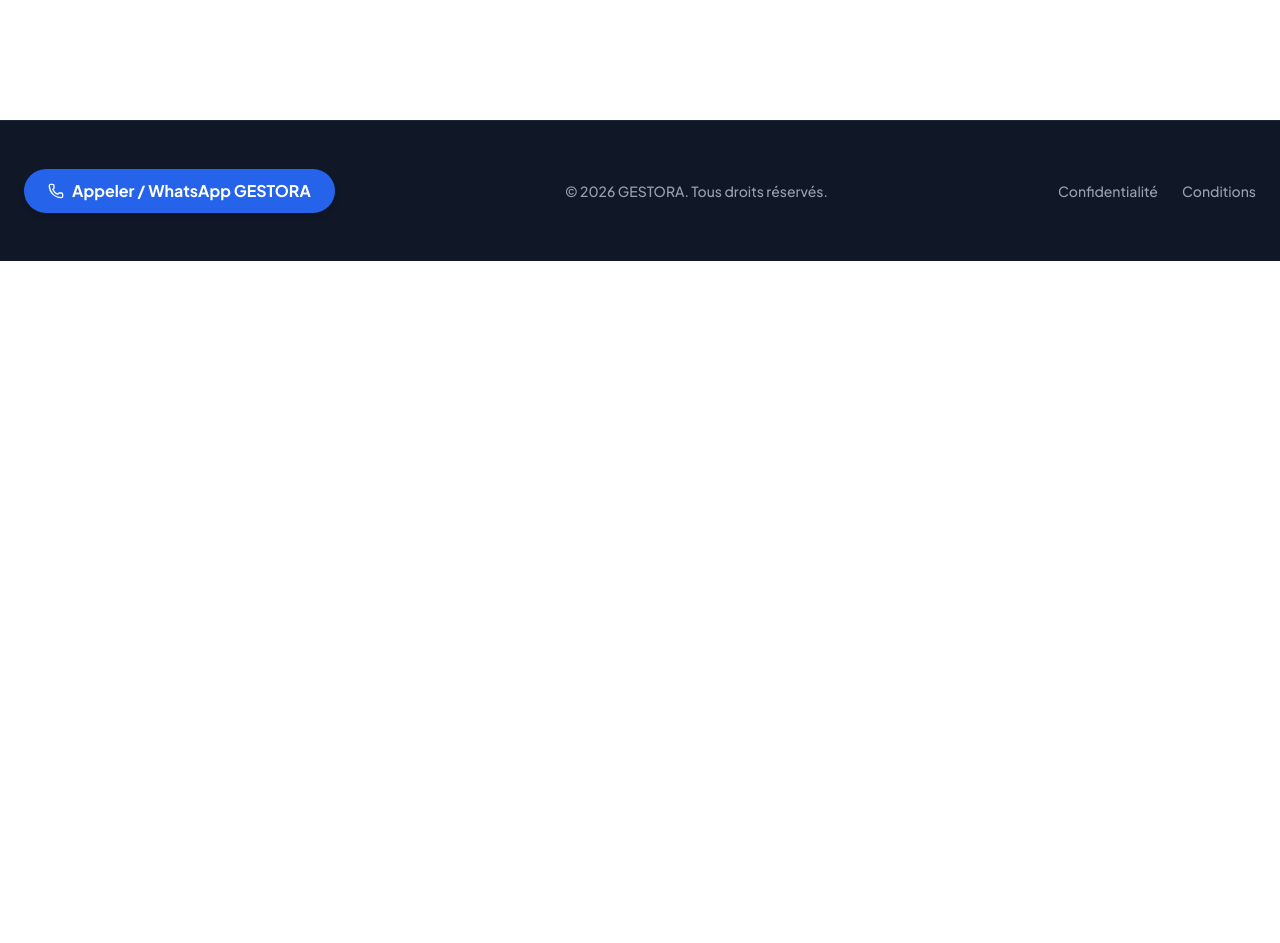
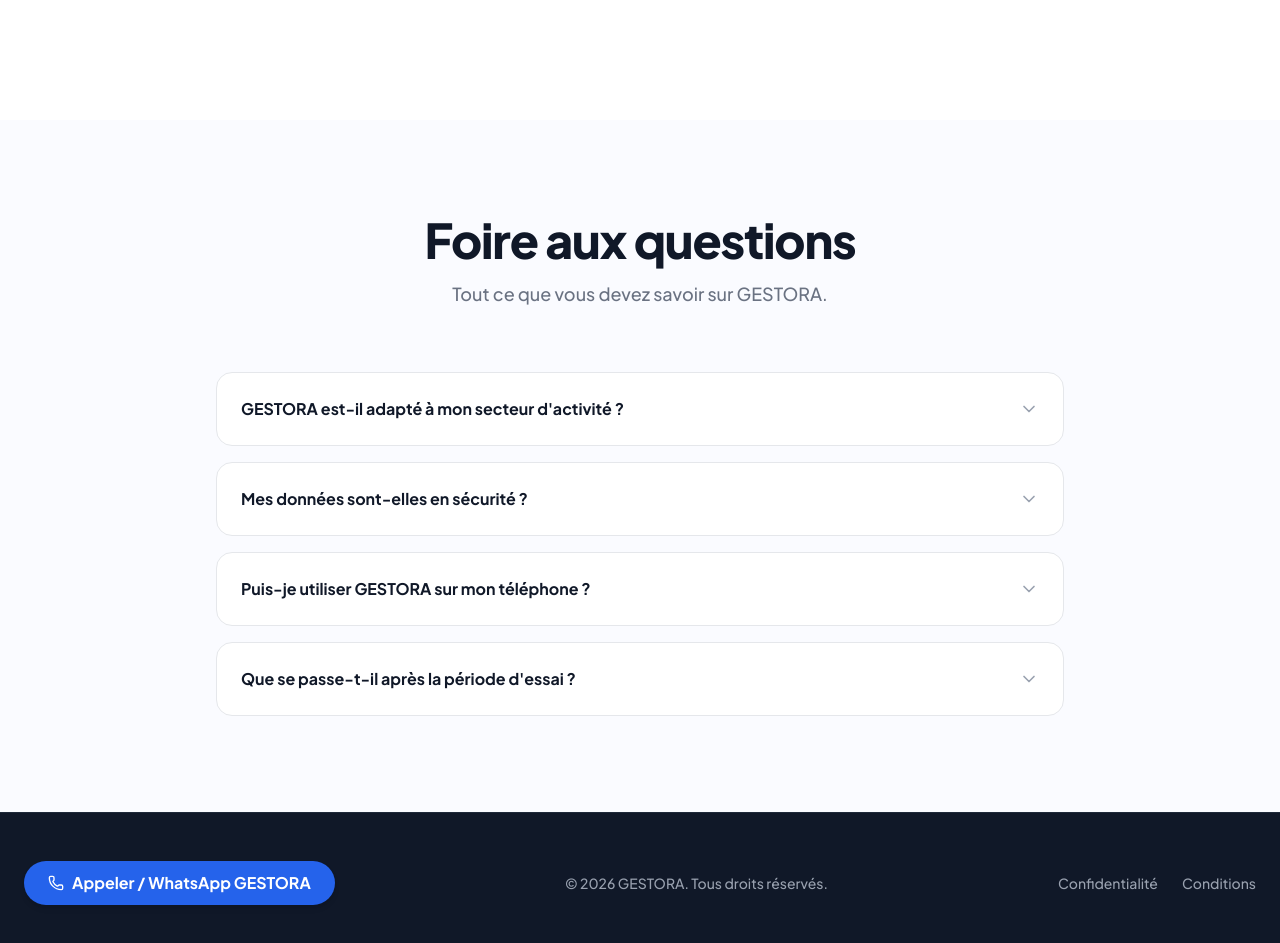
Before and after one commit to senethialy6840-beep/GESTORA, a Next.js app: page / in a window 1280 px wide. Shown: the part 7180-8123 px from the top of the page. Before the commit the page ends 7441 px from the top, so only its background shows below. Built offline with nearby package versions, Linux system fonts and the light colour scheme.

Commit message:
fix: restore FAQ section on landing page

```diff
--- a/app/page.tsx
+++ b/app/page.tsx
@@ -638,6 +638,39 @@ export default function LandingPage() {
       {/* -------------------- PRICING SECTION -------------------- */}
       <PricingSection />
 
+      {/* -------------------- FAQ SECTION -------------------- */}
+      <section id="faq" className="py-24 bg-[#FAFBFF] dark:bg-[#050B14] transition-colors duration-300">
+        <div className="max-w-4xl mx-auto px-6">
+          <div className="text-center mb-16">
+            <h2 className="text-3xl md:text-5xl font-extrabold text-gray-900 dark:text-white tracking-tight mb-4">
+              Foire aux questions
+            </h2>
+            <p className="text-lg text-gray-500 dark:text-gray-400 font-medium">
+              Tout ce que vous devez savoir sur GESTORA.
+            </p>
+          </div>
+
+          <div className="space-y-4">
+            <FaqItem
+              question="GESTORA est-il adapté à mon secteur d'activité ?"
+              answer="Absolument. Que vous gériez une boutique de vêtements, une quincaillerie, un supermarché ou une pharmacie, GESTORA s'adapte à vos besoins avec des modules flexibles pour la gestion des stocks, ventes et employés."
+            />
+            <FaqItem
+              question="Mes données sont-elles en sécurité ?"
+              answer="La sécurité est notre priorité absolue. Vos données sont hébergées sur des serveurs hautement sécurisés (AWS) avec un chiffrement de bout en bout et des sauvegardes automatiques régulières."
+            />
+            <FaqItem
+              question="Puis-je utiliser GESTORA sur mon téléphone ?"
+              answer="Oui, GESTORA est 100% responsive. Vous pouvez y accéder depuis n'importe quel appareil (ordinateur, tablette, smartphone) avec une simple connexion internet."
+            />
+            <FaqItem
+              question="Que se passe-t-il après la période d'essai ?"
+              answer="À la fin de vos 14 jours d'essai gratuit, vous pourrez choisir le plan qui correspond le mieux à la taille de votre entreprise pour continuer à profiter de toutes nos fonctionnalités."
+            />
+          </div>
+        </div>
+      </section>
+
       {/* -------------------- FOOTER -------------------- */}
       <footer className="bg-gray-900 text-gray-400 py-12 border-t border-gray-800">
         <div className="max-w-[1400px] mx-auto px-6 flex flex-col md:flex-row justify-between items-center">
```
